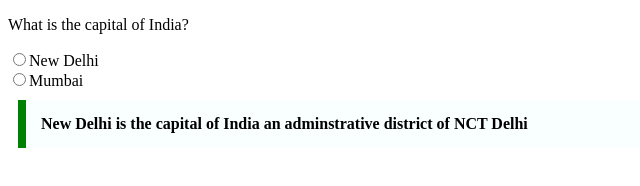
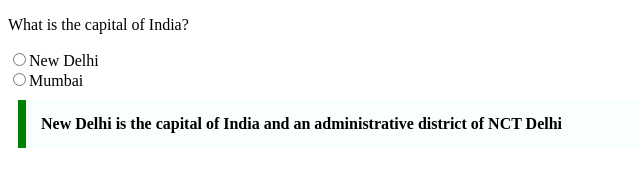
Before and after one commit to acciojob/trivia-subham13-02, a website: page main.html in a window 1280 px wide. Shown: the full height of the page, 0-640 px from the left. Drawn offline with Linux system fonts and the light colour scheme.

Commit message:
created a submission

```diff
--- a/main.html
+++ b/main.html
@@ -14,7 +14,7 @@
 		<br>
 		<input type="radio">Mumbai
 	</form>
-	<blockquote>New Delhi is the capital of India an adminstrative district of NCT Delhi</blockquote>
+	<blockquote class="cite">New Delhi is the capital of India and an administrative district of NCT Delhi</blockquote>
     <script type="text/javascript" src="./script.js">
 </script>
 
```
